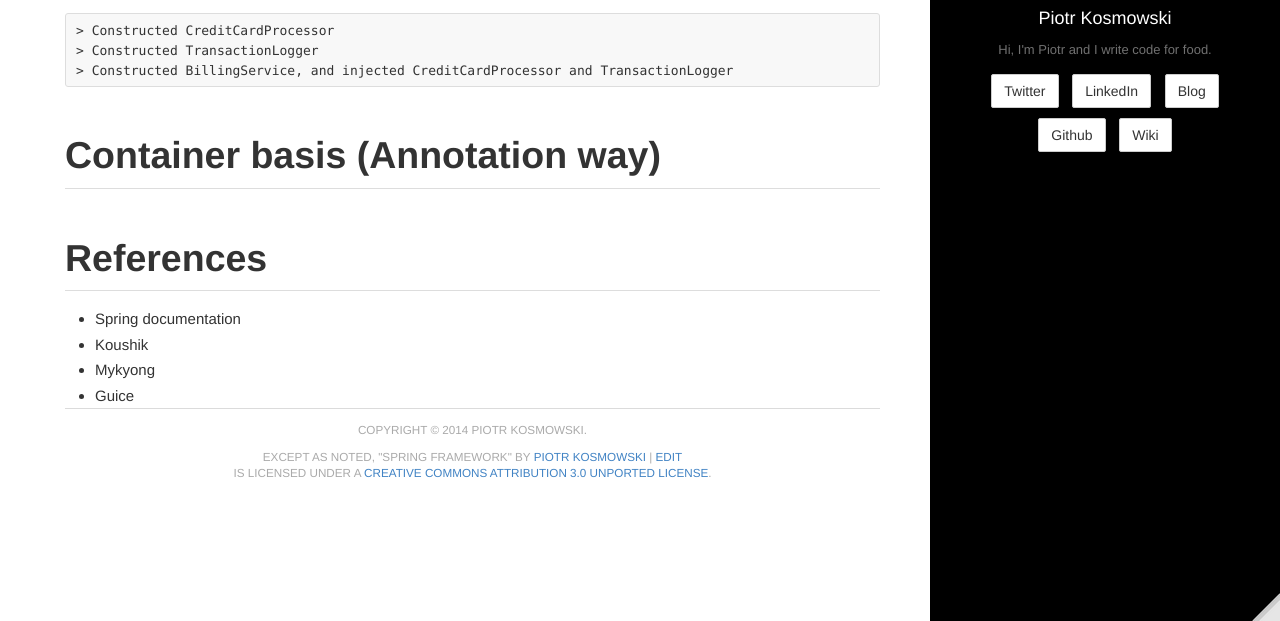
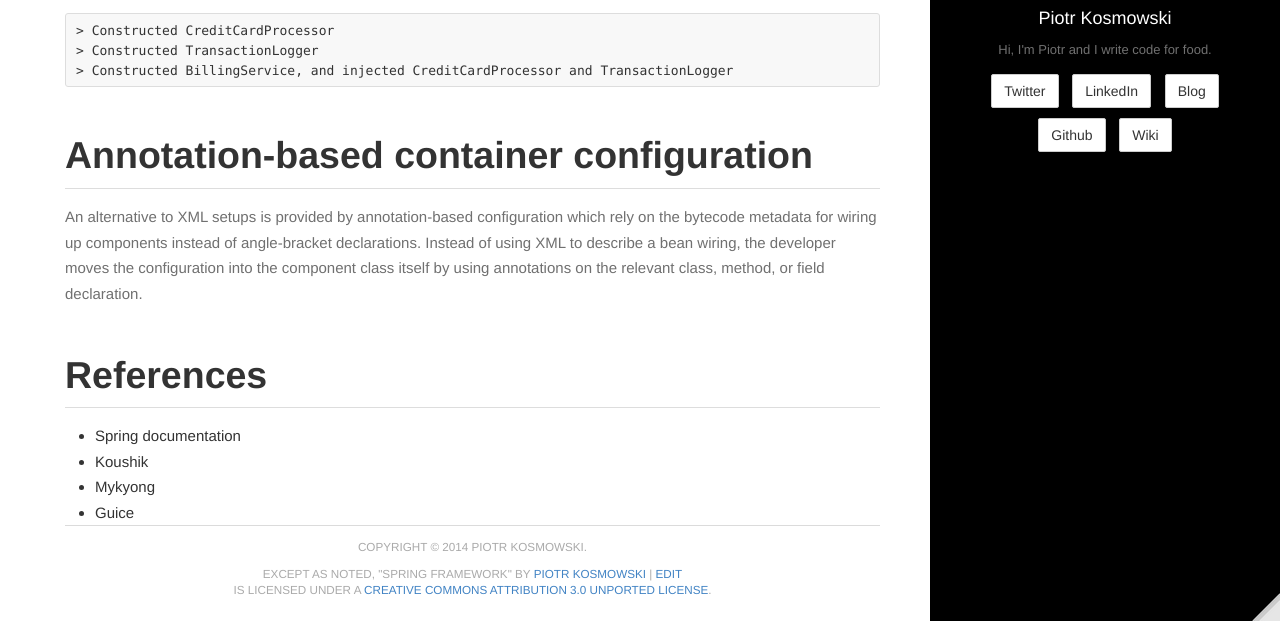
Before and after one commit to kospiotr/kospiotr.github.io, a Jekyll site: the page built from wiki/spring-framework.md, in a window 1280 px wide and 900 px high, scrolled down 15279 px, cut to the strip 279-900 px from the top of the window. Built offline with Jekyll 4.4.1, drawn with Linux system fonts in a browser that asks for light colours; nearby versions of some CDN libraries; library files that are not in the unit come from our copies; Markdown is read by kramdown in place of the engine named in the settings.

Commit message:
Update wiki

````diff
--- a/wiki/spring-framework.md
+++ b/wiki/spring-framework.md
@@ -763,7 +763,8 @@ Result:
 ```
 
 
-#Container basis (Annotation way)
+#Annotation-based container configuration
+An alternative to XML setups is provided by annotation-based configuration which rely on the bytecode metadata for wiring up components instead of angle-bracket declarations. Instead of using XML to describe a bean wiring, the developer moves the configuration into the component class itself by using annotations on the relevant class, method, or field declaration.
 
 
 #References
````
